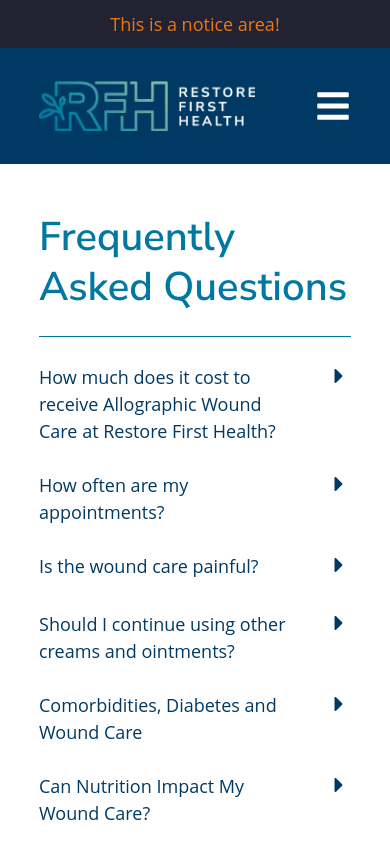
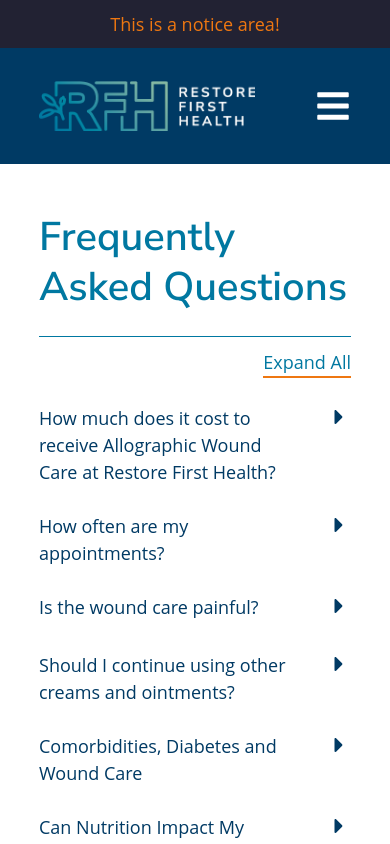
Before and after one commit to bmehder/restore-first-health, a SvelteKit app: page /frequently-asked-questions in a window 390 px wide. Shown: the top 844 px of the page. Built offline with nearby package versions, Linux system fonts and the light colour scheme.

Commit message:
focus-visible on hamburger

```diff
--- a/src/lib/FAQ.svelte
+++ b/src/lib/FAQ.svelte
@@ -7,7 +7,7 @@
   export let closeIcon
   export let classNames = ''
 
-  let isOpen
+  export let isOpen = false
 
   const handleClick = () => (isOpen = !isOpen)
 </script>
@@ -45,9 +45,8 @@
   }
 
   .answer {
-    /* padding-inline-end: var(--size); */
     padding: var(--size);
-    background-color: var(--secondary);
+    background-color: var(--light);
   }
 
   .answer :global(ul),
--- a/src/routes/frequently-asked-questions/+page.svelte
+++ b/src/routes/frequently-asked-questions/+page.svelte
@@ -3,12 +3,30 @@
   import Faq from '$lib/FAQ.svelte'
   import CaretDown from '$lib/icons/CaretDown.svelte'
   import CaretRight from '$lib/icons/CaretRight.svelte'
+
+  let isOpen = false
+
+  const handleClick = () => isOpen = !isOpen
 </script>
 
 <section class="flow">
   <h1 class="title">Frequently Asked Questions</h1>
 
+  <button on:click={handleClick}>{isOpen ? 'Close All' : 'Expand All'}</button>
+
   {#each faqs as { question, answer }}
-    <Faq {question} {answer} openIcon={CaretRight} closeIcon={CaretDown} />
+    <Faq {question} {answer} openIcon={CaretRight} closeIcon={CaretDown} {isOpen} />
   {/each}
 </section>
+
+<style>
+  button {
+    all: unset;
+    display: block;
+    margin-left: auto;
+    padding-block-start: var(--half-size);
+    color: var(--accent-light);
+    border-bottom: 2px solid var(--highlight);
+    cursor: pointer;
+  }
+</style>
```
Also changed, not shown: src/routes/+page.svelte (+5 -6 lines), src/lib/styles/theme.css.
